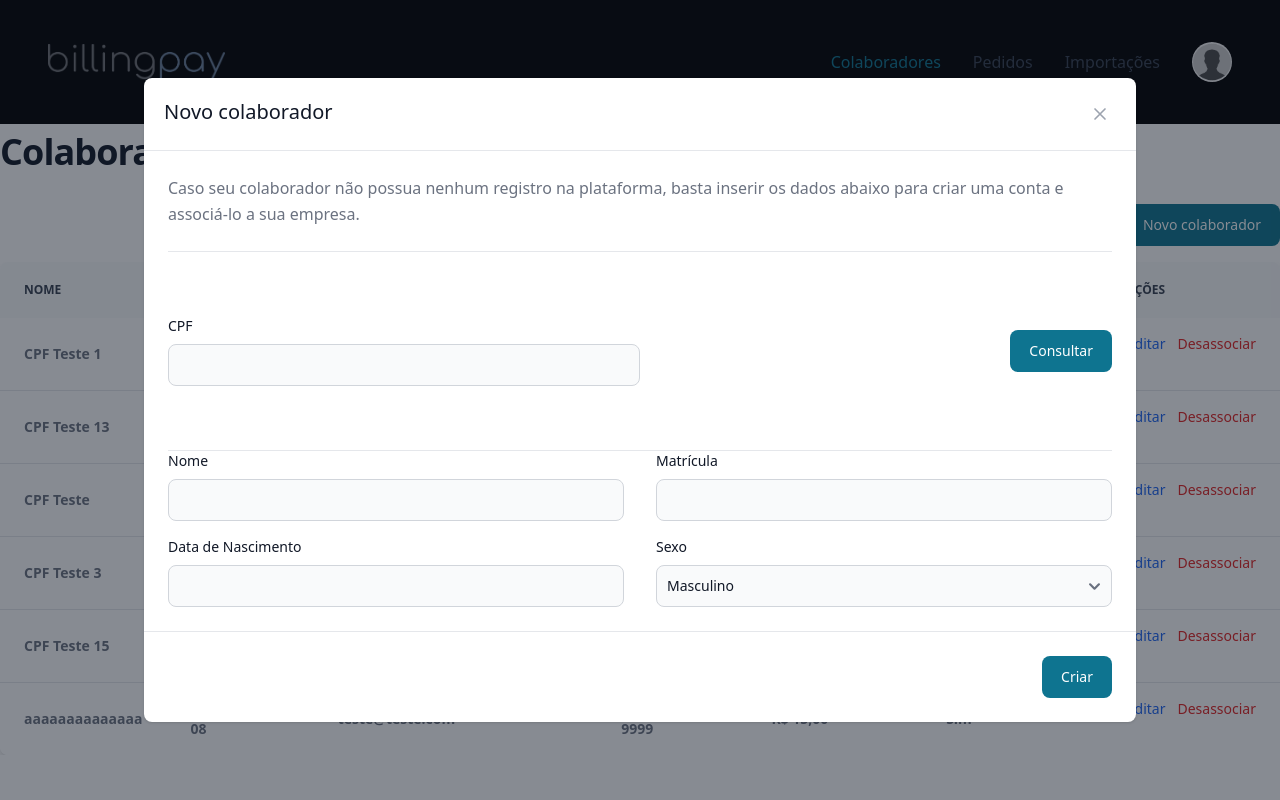
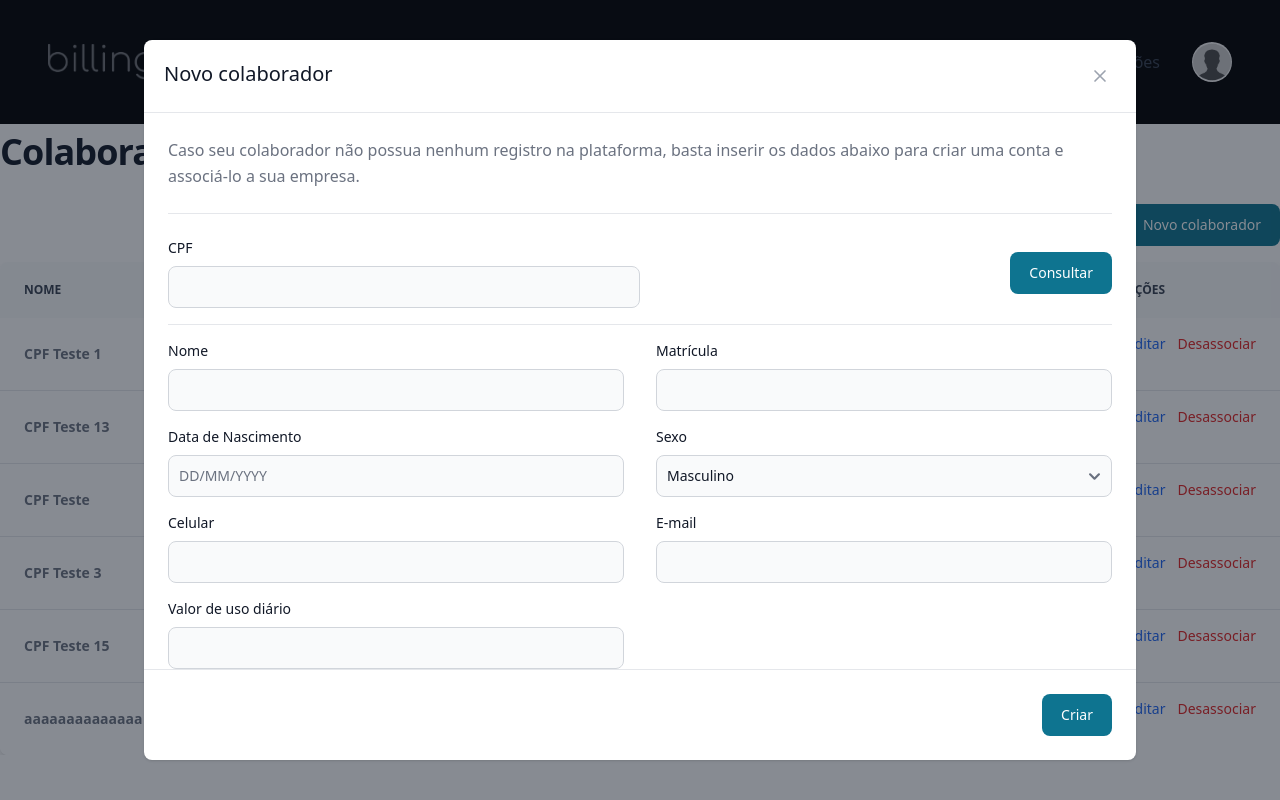
Before and after one commit to FefAzvdo/ui-administracao-usuarios, a React (Vite) app: page /colaboradores in a window 1280 px wide. Both pictures are taken after a click on the button "Novo colaborador". Built offline with nearby package versions, Linux system fonts and the light colour scheme.

Commit message:
finalizado modal criação colaborador

```diff
--- a/src/pages/ColaboradoresPage.tsx
+++ b/src/pages/ColaboradoresPage.tsx
@@ -2,156 +2,19 @@ import { Button, Modal, Table } from "flowbite-react";
 import MainLayout from "../components/MainLayout";
 import {
   formatarCPF,
+  formatarValorInputParaMoedaBRL,
   formatarParaBRL,
   formatarTelefone,
   isCpfValid,
   isDateDD_MM_YYYY_Valid,
+  isEmailValid,
+  onlyNumbers,
 } from "../utils";
 import { PlusCircle } from "@phosphor-icons/react";
 import { ChangeEvent, useState } from "react";
 import MaskedInput from "react-input-mask";
 import { SubmitHandler, useForm } from "react-hook-form";
-
-const mock = [
-  {
-    idClientePrincipal: 636,
-    idPerfilClientePrincipal: 1,
-    idClienteFavorecido: 558,
-    idPerfilClienteFavorecido: 2,
-    dataInclusao: "2023-09-26T14:42:57",
-    dataCancelamento: "2023-11-08T14:00:59",
-    nome: "CPF Teste 1",
-    email: "wfernandoaugusto01@gmail.com",
-    sexo: "M",
-    dataNascimento: null,
-    telefone: "21966744479",
-    numeroDocumento: "09301823080",
-    solicitarSegundaVia: false,
-    solicitarPrimeiraVia: false,
-    pedidoCartao: false,
-    matricula: "0003",
-    valorUsoDiario: 10,
-    valorUsoDiarioRefeicao: null,
-    valorAlimentacao: null,
-    valorCombustivel: null,
-    numeroLogicoMidia: null,
-  },
-  {
-    idClientePrincipal: 636,
-    idPerfilClientePrincipal: 1,
-    idClienteFavorecido: 635,
-    idPerfilClienteFavorecido: 2,
-    dataInclusao: "2023-09-26T14:21:37",
-    dataCancelamento: "2023-11-08T14:01:07",
-    nome: "CPF Teste 13",
-    email: "wfernandoaugusto01@gmail.com",
-    sexo: "M",
-    dataNascimento: null,
-    telefone: "21966734447",
-    numeroDocumento: "62534237039",
-    solicitarSegundaVia: false,
-    solicitarPrimeiraVia: false,
-    pedidoCartao: false,
-    matricula: "0002",
-    valorUsoDiario: 10,
-    valorUsoDiarioRefeicao: null,
-    valorAlimentacao: null,
-    valorCombustivel: null,
-    numeroLogicoMidia: null,
-  },
-  {
-    idClientePrincipal: 636,
-    idPerfilClientePrincipal: 1,
-    idClienteFavorecido: 637,
-    idPerfilClienteFavorecido: 2,
-    dataInclusao: "2023-09-26T14:54:06",
-    dataCancelamento: "2023-11-08T13:29:10",
-    nome: "CPF Teste ",
-    email: "wfernandoaugusto01@gmail.com",
-    sexo: "M",
-    dataNascimento: null,
-    telefone: "21966744479",
-    numeroDocumento: "51602127018",
-    solicitarSegundaVia: false,
-    solicitarPrimeiraVia: false,
-    pedidoCartao: false,
-    matricula: "0004",
-    valorUsoDiario: 7,
-    valorUsoDiarioRefeicao: null,
-    valorAlimentacao: null,
-    valorCombustivel: null,
-    numeroLogicoMidia: null,
-  },
-  {
-    idClientePrincipal: 636,
-    idPerfilClientePrincipal: 1,
-    idClienteFavorecido: 638,
-    idPerfilClienteFavorecido: 2,
-    dataInclusao: "2023-09-26T21:07:54",
-    dataCancelamento: "2023-11-08T14:25:29",
-    nome: "CPF Teste 3",
-    email: "teste@teste.com",
-    sexo: "M",
-    dataNascimento: null,
-    telefone: "21999999999",
-    numeroDocumento: "91840697083",
-    solicitarSegundaVia: false,
-    solicitarPrimeiraVia: false,
-    pedidoCartao: false,
-    matricula: "0005",
-    valorUsoDiario: 2.99,
-    valorUsoDiarioRefeicao: null,
-    valorAlimentacao: null,
-    valorCombustivel: null,
-    numeroLogicoMidia: null,
-  },
-  {
-    idClientePrincipal: 636,
-    idPerfilClientePrincipal: 1,
-    idClienteFavorecido: 849,
-    idPerfilClienteFavorecido: 2,
-    dataInclusao: "2023-10-20T18:41:48",
-    dataCancelamento: "2023-11-08T14:25:21",
-    nome: "CPF Teste 15",
-    email: "",
-    sexo: "M",
-    dataNascimento: null,
-    telefone: "21999999999",
-    numeroDocumento: "44202348060",
-    solicitarSegundaVia: false,
-    solicitarPrimeiraVia: false,
-    pedidoCartao: false,
-    matricula: "00015",
-    valorUsoDiario: 5,
-    valorUsoDiarioRefeicao: null,
-    valorAlimentacao: null,
-    valorCombustivel: null,
-    numeroLogicoMidia: null,
-  },
-  {
-    idClientePrincipal: 636,
-    idPerfilClientePrincipal: 1,
-    idClienteFavorecido: 958,
-    idPerfilClienteFavorecido: 2,
-    dataInclusao: "2023-11-08T14:03:52",
-    dataCancelamento: "2023-11-08T14:25:13",
-    nome: "aaaaaaaaaaaaaa",
-    email: "teste@teste.com",
-    sexo: "M",
-    dataNascimento: null,
-    telefone: "21999999999",
-    numeroDocumento: "47400711008",
-    solicitarSegundaVia: false,
-    solicitarPrimeiraVia: false,
-    pedidoCartao: false,
-    matricula: "rrr123123asdsa",
-    valorUsoDiario: 15,
-    valorUsoDiarioRefeicao: null,
-    valorAlimentacao: null,
-    valorCombustivel: null,
-    numeroLogicoMidia: null,
-  },
-];
+import { mockColaboradores } from "./mock";
 
 const inputStyle =
   "bg-gray-50 border border-gray-300 text-gray-900 text-sm rounded-lg focus:ring-blue-500 focus:border-blue-500 block w-full p-2.5 dark:bg-gray-700 dark:border-gray-600 dark:placeholder-gray-400 dark:text-white dark:focus:ring-blue-500 dark:focus:border-blue-500";
@@ -165,11 +28,15 @@ type Inputs = {
   numeroMatricula: string;
   dataNascimento: string;
   sexo: { masculino: "M"; feminino: "F"; outro: "" };
+  celular: string;
+  email: string;
+  valorDeUsoDiario: string;
 };
 
 export default function ColaboradoresPage() {
   const [isModalOpened, setIsModalOpened] = useState(false);
   const [date, setDate] = useState("");
+  const [valorDeUsoDiario, setValorDeUsoDiario] = useState("");
 
   const {
     register,
@@ -192,8 +59,6 @@ export default function ColaboradoresPage() {
     const secondBar = month.length === 2 && year.length !== 0 ? "/" : "";
 
     const formattedValue = `${day}${firstBar}${month}${secondBar}${year}`;
-
-    console.log("🚀 ~ formattedValue:", formattedValue);
 
     if (Number.parseInt(day[0]) > 3) {
       return;
@@ -222,6 +87,13 @@ export default function ColaboradoresPage() {
     setDate(formattedValue);
   };
 
+  const handleChangeValorUsoDiario = (event: ChangeEvent<HTMLInputElement>) => {
+    const inputValue = event.target.value;
+    const valorFormatado = formatarValorInputParaMoedaBRL(inputValue);
+
+    setValorDeUsoDiario(valorFormatado);
+  };
+
   return (
     <div>
       <MainLayout pageTitle="Colaboradores">
@@ -246,7 +118,7 @@ export default function ColaboradoresPage() {
 
               <hr />
               <form id="hook-form" onSubmit={handleSubmit(onSubmit)}>
-                <div className="my-16">
+                <div className="my-4">
                   <div className="flex justify-between items-center">
                     <div className="flex flex-col w-1/2">
                       <label htmlFor="cpf" className={labelStyle}>
@@ -283,7 +155,7 @@ export default function ColaboradoresPage() {
 
                 <hr />
 
-                <div className="flex justify-between gap-8 mb-4">
+                <div className="flex justify-between gap-8 my-4">
                   <div className="w-full">
                     <label htmlFor="nome" className={labelStyle}>
                       Nome
@@ -321,52 +193,21 @@ export default function ColaboradoresPage() {
                   </div>
                 </div>
 
-                <div className="flex justify-between gap-8">
+                <div className="flex justify-between gap-8 mb-4">
                   <div className="w-full">
                     <label htmlFor="dataNascimento" className={labelStyle}>
                       Data de Nascimento
                     </label>
                     <input
-                      // mask={"99/99/9999"}
-                      // alwaysShowMask={false}
+                      placeholder="DD/MM/YYYY"
                       id="dataNascimento"
                       {...register("dataNascimento", {
                         required: { value: true, message: "Campo obrigatório" },
                         validate: (data) => isDateDD_MM_YYYY_Valid(data),
+                        onChange: (e) => handleDateChange(e),
                       })}
                       className={inputStyle}
                       value={date}
-                      onChange={(e) => handleDateChange(e)}
-
-                      // onChange={(e) => {
-                      //   setDate(() => onlyNumbers(e.target.value));
-                      // }}
-                      // onChange={(e) => {
-                      //   const newDate = onlyNumbers(e.target.value);
-
-                      //   console.log("🚀 ~ newDate:", newDate);
-                      //   console.log("🚀 ~ newDate[0]:", newDate[0]);
-
-                      //   if (Number.parseInt(newDate[0], 10) > 3) {
-                      //     return;
-                      //   }
-
-                      //   // Atualizar o estado com o novo valor
-                      //   setDate(newDate);
-                      // }}
-                      // onKeyDown={(e) => {
-                      //   setDate((prevDate) => {
-                      //     const newDate = onlyNumbers(e.key);
-
-                      //     console.log("🚀 ~ prevDate:", prevDate)
-
-                      //     if (Number.parseInt(newDate, 10) > 3) {
-                      //       e.preventDefault();
-                      //     }
-
-                      //     return newDate;
-                      //   });
-                      // }}
                     />
                     {errors.dataNascimento && (
                       <span className="text-red-500 font-medium">
@@ -402,6 +243,83 @@ export default function ColaboradoresPage() {
                     )}
                   </div>
                 </div>
+
+                <div className="flex justify-between gap-8 mb-4">
+                  <div className="w-full">
+                    <label htmlFor="celular" className={labelStyle}>
+                      Celular
+                    </label>
+                    <MaskedInput
+                      mask="(99) 99999-9999"
+                      id="celular"
+                      {...register("celular", {
+                        required: { value: true, message: "Campo obrigatório" },
+                        validate: (celular) =>
+                          onlyNumbers(celular).length === 11 &&
+                          onlyNumbers(celular)[2] === "9",
+                      })}
+                      className={inputStyle}
+                    />
+                    {errors.celular && (
+                      <span className="text-red-500 font-medium">
+                        {errors.celular.message}
+                      </span>
+                    )}
+                    {errors.celular?.type === "validate" && (
+                      <span className="text-red-500 font-medium">
+                        Celular inválido
+                      </span>
+                    )}
+                  </div>
+
+                  <div className="w-full">
+                    <label htmlFor="email" className={labelStyle}>
+                      E-mail
+                    </label>
+                    <input
+                      id="email"
+                      type={"email"}
+                      {...register("email", {
+                        required: { value: true, message: "Campo obrigatório" },
+                        validate: (email) => isEmailValid(email),
+                      })}
+                      className={inputStyle}
+                    />
+                    {errors.email && (
+                      <span className="text-red-500 font-medium">
+                        {errors.email.message}
+                      </span>
+                    )}
+                    {errors.email?.type === "validate" && (
+                      <span className="text-red-500 font-medium">
+                        E-mail inválido
+                      </span>
+                    )}
+                  </div>
+                </div>
+
+                <div className="flex justify-between gap-8 mb-4">
+                  <div className="w-full">
+                    <label htmlFor="valorDeUsoDiario" className={labelStyle}>
+                      Valor de uso diário
+                    </label>
+                    <input
+                      id="valorDeUsoDiario"
+                      {...register("valorDeUsoDiario", {
+                        required: { value: true, message: "Campo obrigatório" },
+                        onChange: handleChangeValorUsoDiario,
+                      })}
+                      value={valorDeUsoDiario}
+                      className={inputStyle}
+                    />
+                    {errors.valorDeUsoDiario && (
+                      <span className="text-red-500 font-medium">
+                        {errors.valorDeUsoDiario.message}
+                      </span>
+                    )}
+                  </div>
+                  <div className="w-full"></div>
+                </div>
               </form>
             </div>
           </Modal.Body>
@@ -430,7 +348,7 @@ export default function ColaboradoresPage() {
               <Table.HeadCell>Ações</Table.HeadCell>
             </Table.Head>
             <Table.Body className="divide-y">
-              {mock.map((colaborador) => (
+              {mockColaboradores.map((colaborador) => (
                 <Table.Row
                   className="bg-white dark:border-gray-700 dark:bg-gray-800 hover:bg-slate-100 font-semibold"
                   key={colaborador.numeroDocumento}
--- /dev/null
+++ b/src/pages/mock.ts
@@ -0,0 +1,140 @@
+export const mockColaboradores = [
+  {
+    idClientePrincipal: 636,
+    idPerfilClientePrincipal: 1,
+    idClienteFavorecido: 558,
+    idPerfilClienteFavorecido: 2,
+    dataInclusao: "2023-09-26T14:42:57",
+    dataCancelamento: "2023-11-08T14:00:59",
+    nome: "CPF Teste 1",
+    email: "wfernandoaugusto01@gmail.com",
+    sexo: "M",
+    dataNascimento: null,
+    telefone: "21966744479",
+    numeroDocumento: "09301823080",
+    solicitarSegundaVia: false,
+    solicitarPrimeiraVia: false,
+    pedidoCartao: false,
+    matricula: "0003",
+    valorUsoDiario: 10,
+    valorUsoDiarioRefeicao: null,
+    valorAlimentacao: null,
+    valorCombustivel: null,
+    numeroLogicoMidia: null,
+  },
+  {
+    idClientePrincipal: 636,
+    idPerfilClientePrincipal: 1,
+    idClienteFavorecido: 635,
+    idPerfilClienteFavorecido: 2,
+    dataInclusao: "2023-09-26T14:21:37",
+    dataCancelamento: "2023-11-08T14:01:07",
+    nome: "CPF Teste 13",
+    email: "wfernandoaugusto01@gmail.com",
+    sexo: "M",
+    dataNascimento: null,
+    telefone: "21966734447",
+    numeroDocumento: "62534237039",
+    solicitarSegundaVia: false,
+    solicitarPrimeiraVia: false,
+    pedidoCartao: false,
+    matricula: "0002",
+    valorUsoDiario: 10,
+    valorUsoDiarioRefeicao: null,
+    valorAlimentacao: null,
+    valorCombustivel: null,
+    numeroLogicoMidia: null,
+  },
+  {
+    idClientePrincipal: 636,
+    idPerfilClientePrincipal: 1,
+    idClienteFavorecido: 637,
+    idPerfilClienteFavorecido: 2,
+    dataInclusao: "2023-09-26T14:54:06",
+    dataCancelamento: "2023-11-08T13:29:10",
+    nome: "CPF Teste ",
+    email: "wfernandoaugusto01@gmail.com",
+    sexo: "M",
+    dataNascimento: null,
+    telefone: "21966744479",
+    numeroDocumento: "51602127018",
+    solicitarSegundaVia: false,
+    solicitarPrimeiraVia: false,
+    pedidoCartao: false,
+    matricula: "0004",
+    valorUsoDiario: 7,
+    valorUsoDiarioRefeicao: null,
+    valorAlimentacao: null,
+    valorCombustivel: null,
+    numeroLogicoMidia: null,
+  },
+  {
+    idClientePrincipal: 636,
+    idPerfilClientePrincipal: 1,
+    idClienteFavorecido: 638,
+    idPerfilClienteFavorecido: 2,
+    dataInclusao: "2023-09-26T21:07:54",
+    dataCancelamento: "2023-11-08T14:25:29",
+    nome: "CPF Teste 3",
+    email: "teste@teste.com",
+    sexo: "M",
+    dataNascimento: null,
+    telefone: "21999999999",
+    numeroDocumento: "91840697083",
+    solicitarSegundaVia: false,
+    solicitarPrimeiraVia: false,
+    pedidoCartao: false,
+    matricula: "0005",
+    valorUsoDiario: 2.99,
+    valorUsoDiarioRefeicao: null,
+    valorAlimentacao: null,
+    valorCombustivel: null,
+    numeroLogicoMidia: null,
+  },
+  {
+    idClientePrincipal: 636,
+    idPerfilClientePrincipal: 1,
+    idClienteFavorecido: 849,
+    idPerfilClienteFavorecido: 2,
+    dataInclusao: "2023-10-20T18:41:48",
+    dataCancelamento: "2023-11-08T14:25:21",
+    nome: "CPF Teste 15",
+    email: "",
+    sexo: "M",
+    dataNascimento: null,
+    telefone: "21999999999",
+    numeroDocumento: "44202348060",
+    solicitarSegundaVia: false,
+    solicitarPrimeiraVia: false,
+    pedidoCartao: false,
+    matricula: "00015",
+    valorUsoDiario: 5,
+    valorUsoDiarioRefeicao: null,
+    valorAlimentacao: null,
+    valorCombustivel: null,
+    numeroLogicoMidia: null,
+  },
+  {
+    idClientePrincipal: 636,
+    idPerfilClientePrincipal: 1,
+    idClienteFavorecido: 958,
+    idPerfilClienteFavorecido: 2,
+    dataInclusao: "2023-11-08T14:03:52",
+    dataCancelamento: "2023-11-08T14:25:13",
+    nome: "aaaaaaaaaaaaaa",
+    email: "teste@teste.com",
+    sexo: "M",
+    dataNascimento: null,
+    telefone: "21999999999",
+    numeroDocumento: "47400711008",
+    solicitarSegundaVia: false,
+    solicitarPrimeiraVia: false,
+    pedidoCartao: false,
+    matricula: "rrr123123asdsa",
+    valorUsoDiario: 15,
+    valorUsoDiarioRefeicao: null,
+    valorAlimentacao: null,
+    valorCombustivel: null,
+    numeroLogicoMidia: null,
+  },
+];
```
Also changed, not shown: src/utils/index.ts (+18 -5 lines).
